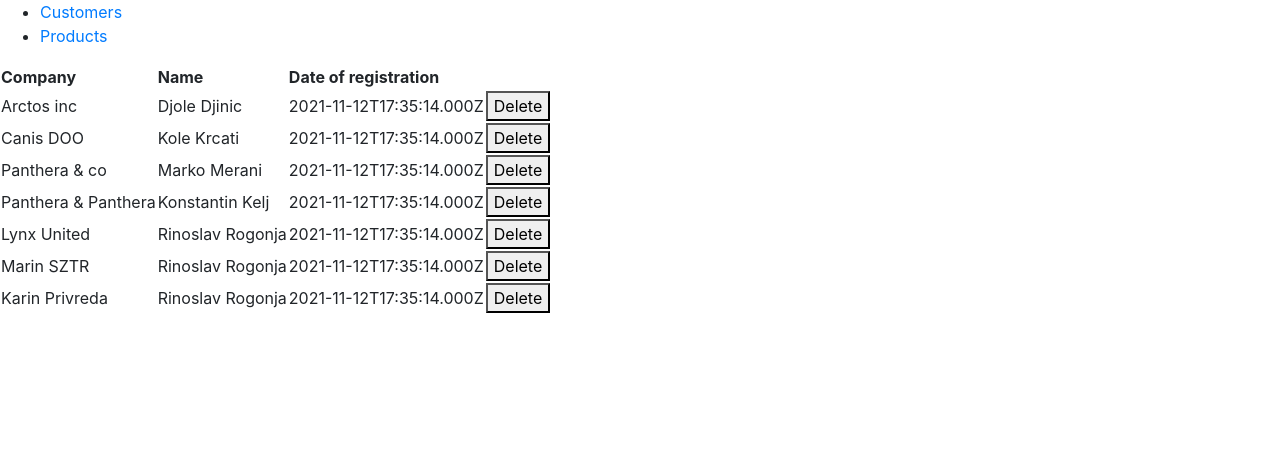
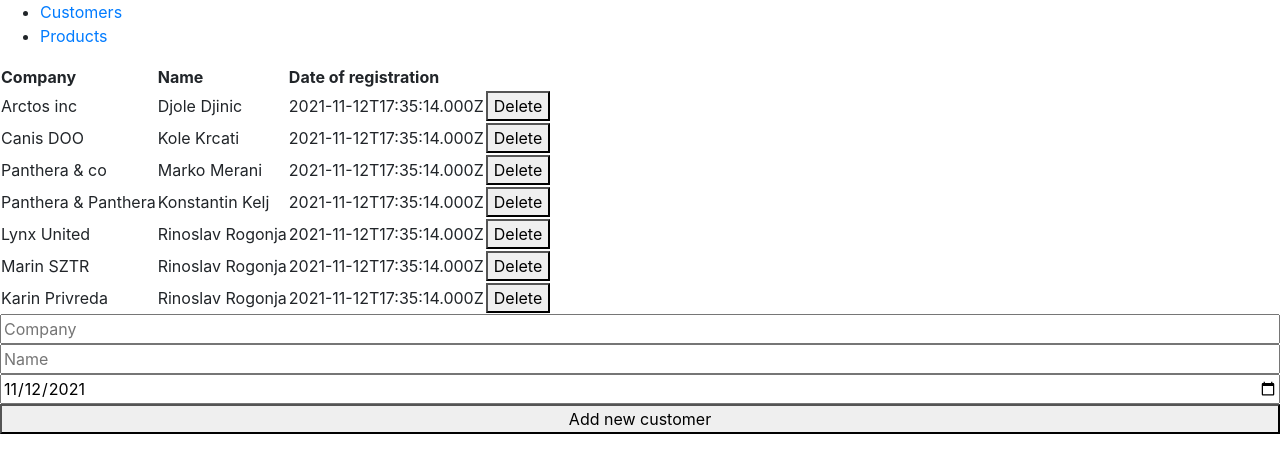
Before and after one commit to HatlessCreature/store-app, a React (Create React App) app: page /customers in a window 1280 px wide. Shown: the top 472 px of the page. Built offline with nearby package versions, Linux system fonts and the light colour scheme.

Commit message:
task 3 - Add new customer form

```diff
--- a/src/App.js
+++ b/src/App.js
@@ -2,8 +2,8 @@ import logo from './logo.svg';
 import './App.css';
 import React, { useState } from 'react';
 import { BrowserRouter as Router, Switch, Route, Link } from 'react-router-dom';
-import AppCustomers from './components/AppCustomers';
-import AppProducts from './components/AppProducts';
+import AppCustomers from './pages/AppCustomers';
+import AppProducts from './pages/AppProducts';
 
 function App() {
   return (
--- a/src/components/AppCustomers.js
+++ b/src/pages/AppCustomers.js
@@ -11,6 +11,31 @@ export default function AppCustomers() {
         { id: 6, company: "Marin SZTR", name: "Rinoslav Rogonja", dateOfRegistration: new Date() },
         { id: 7, company: "Karin Privreda", name: "Rinoslav Rogonja", dateOfRegistration: new Date() }
     ]);
+    const [count, setCount] = useState(7);
+
+    const increaseCount = () => {
+        setCount(count + 1);
+    };
+
+    const [newCustomer, setNewCustomer] = useState({
+        id: count,
+        company: '',
+        name: '',
+        dateOfRegistration: new Date()
+    });
+
+    const handleSubmit = (e) => {
+        e.preventDefault();
+
+        setCustomers([...customers, { ...newCustomer }]);
+
+        setNewCustomer({
+            id: count,
+            company: '',
+            name: '',
+            dateOfRegistration: new Date()
+        });
+    };
 
     const handleDelete = (deleteIndex) => {
         // setCustomers(customers.filter((el, index) => index !== deleteIndex));
@@ -45,6 +70,41 @@ export default function AppCustomers() {
                     ))}
                 </tbody>
             </table>
+
+            <form
+                style={{ display: 'flex', flexDirection: 'column', marginBottom: 25 }}
+                onSubmit={handleSubmit}
+            >
+                <input
+                    value={newCustomer.company}
+                    placeholder='Company'
+                    onChange={(e) =>
+                        setNewCustomer({ ...newCustomer, company: e.target.value })
+                    }
+                />
+                <input
+                    value={newCustomer.name}
+                    placeholder='Name'
+                    onChange={(e) => setNewCustomer({ ...newCustomer, name: e.target.value })}
+                />
+                <input
+                    onChange={(e) => {
+                        console.log(e.target.value);
+                        setNewCustomer({
+                            ...newCustomer,
+                            dateOfRegistration: new Date(e.target.value),
+                        });
+                    }}
+                    value={
+                        newCustomer.dateOfRegistration
+                            ? newCustomer.dateOfRegistration.toISOString().substr(0, 10)
+                            : ''
+                    }
+                    type='date'
+                    placeholder='Date of registration'
+                />
+                <button onClick={increaseCount}>Add new customer</button>
+            </form>
         </div>
     );
 }
```
Also changed, not shown: src/pages/AppProducts.js (renamed from src/components/AppProducts.js).
